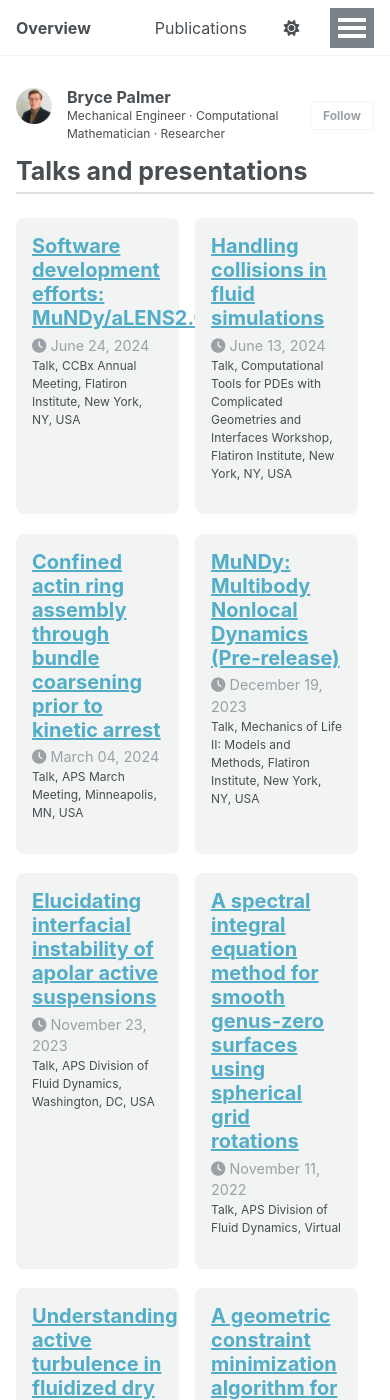
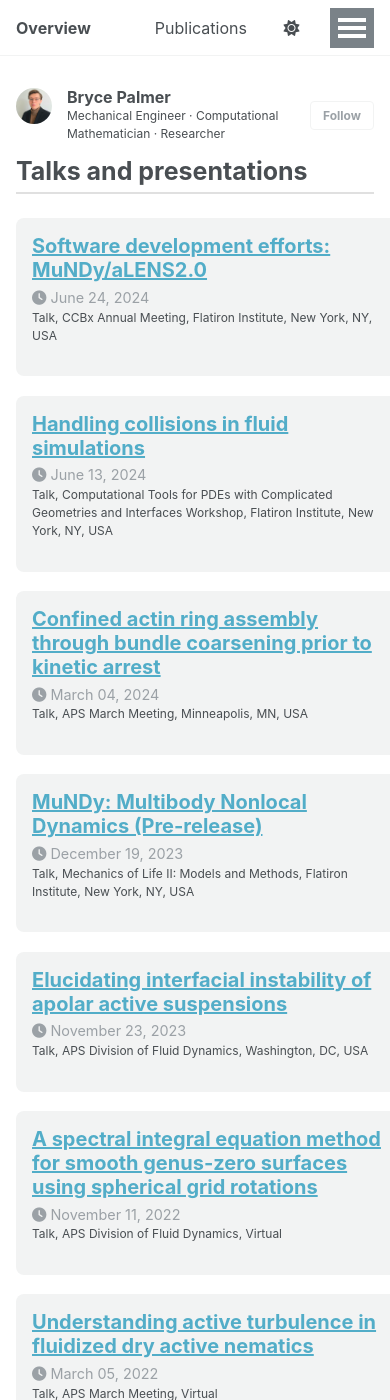
Before and after one commit to palmerb4/palmerb4.github.io, a Jekyll site: the page built from _pages/talks.html, in a window 390 px wide and 1400 px high. Built offline with Jekyll 4.4.1, drawn with Linux system fonts in a browser that asks for light colours.

Commit message:
Talk and publication grids should switch to single column for small screens.

```diff
--- a/_sass/layout/_archive.scss
+++ b/_sass/layout/_archive.scss
@@ -113,7 +113,7 @@
    ========================================================================== */
   .publications-grid {
     display: grid;
-    grid-template-columns: repeat(auto-fit, minmax(33.33%, 1fr));
+    grid-template-columns: repeat(auto-fit, minmax(400px, 1fr));
     gap: 0.01rem;
   }
 
```
